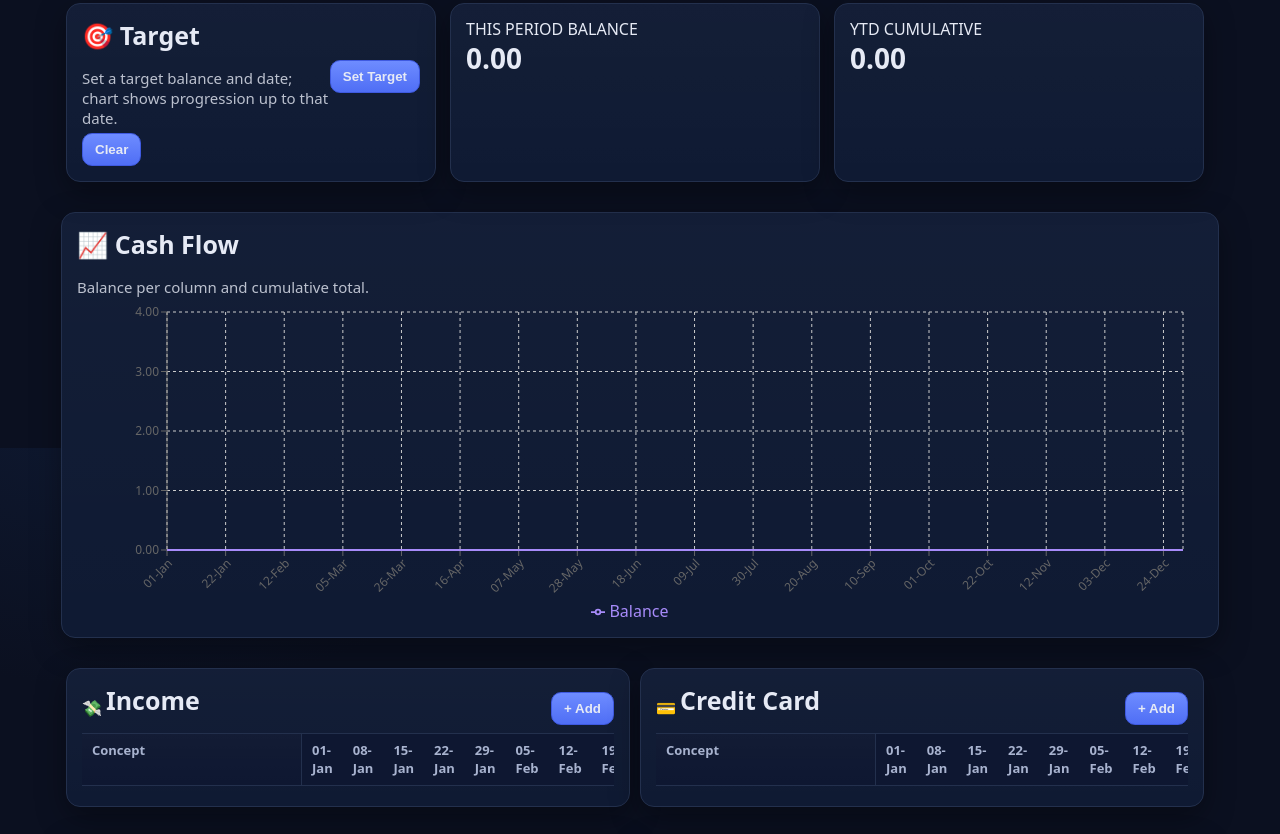
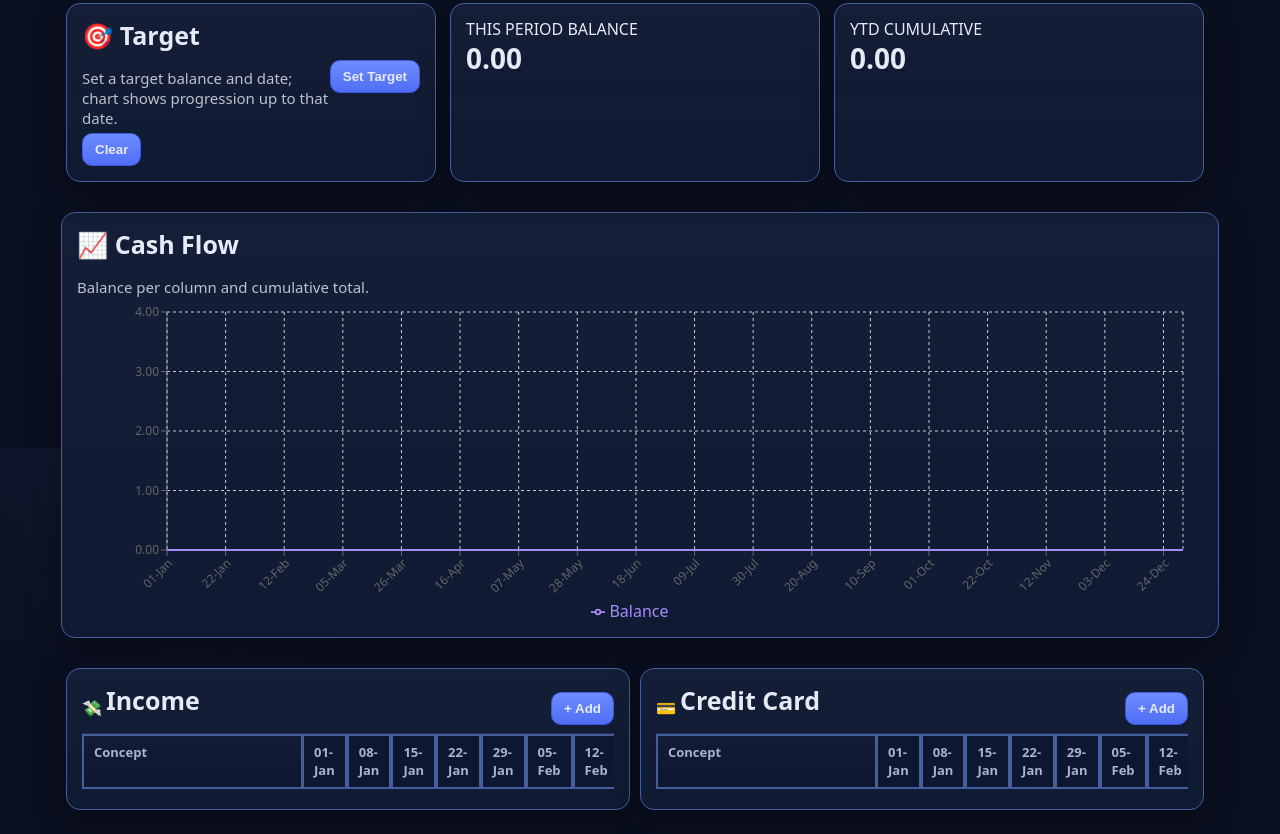
Before and after one commit to SamTesura/Finances, a plain HTML site: page index.html in a window 1280 px wide. Shown: the part 352-1186 px from the top of the page. Drawn offline with nearby package versions, Linux system fonts and the light colour scheme.

Commit message:
Update style.css

```diff
--- a/style.css
+++ b/style.css
@@ -12,7 +12,7 @@ body { margin: 25px; font-family: system-ui, -apple-system, Segoe UI, Roboto, Ub
   --bg-softer: #243469;
   --card: #0f1a33;
   --card-2: #0f1630;
-  --border: #23304d;
+  --border: #445f9c;
   --muted: #a8b3cf;
   --text: #e6eaf5;
   --brand: #6e8cff;
@@ -149,7 +149,7 @@ thead th{
   position: sticky; top: 0;
   background: #0e1731;
   z-index: 5;
-  border-bottom: 1px solid var(--border);
+  border: 2px solid var(--border);
   text-align: left;
   font-weight: 700;
   color: var(--muted);
```
